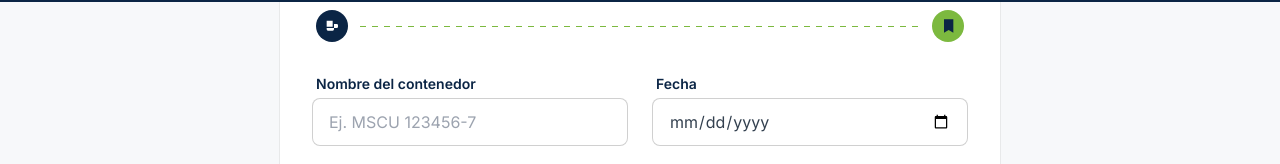
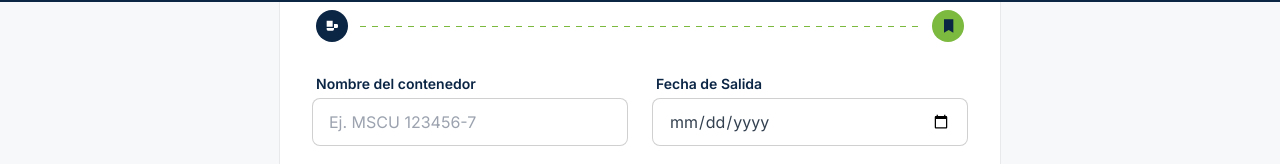
Before and after one commit to daneduardo/transportes-portillo-form, a React (Vite) app: page / in a window 1280 px wide. Shown: the part 206-370 px from the top of the page. Built offline with nearby package versions, Linux system fonts and the light colour scheme.

Commit message:
chore: rename Fecha label to Fecha de Salida

```diff
--- a/src/components/ManifestForm.jsx
+++ b/src/components/ManifestForm.jsx
@@ -20,7 +20,7 @@ const RFC_PATTERN = /^[A-ZÑ&]{3,4}\d{6}[A-Z0-9]{3}$/;
 
 const FIELD_META = [
   { name: "containerName", label: "Nombre del contenedor", type: "text", placeholder: "Ej. MSCU 123456-7", span: 1 },
-  { name: "date", label: "Fecha", type: "date", span: 1 },
+  { name: "date", label: "Fecha de Salida", type: "date", span: 1 },
   { name: "company", label: "Nombre de la empresa", type: "text", placeholder: "Ej. Grupo Logístico del Bajío", span: 2 },
   { name: "contact", label: "Contacto", type: "text", placeholder: "Nombre de quien solicita", span: 1 },
   { name: "phone", label: "Teléfono", type: "tel", placeholder: "999 123 4567", span: 1 },
```
